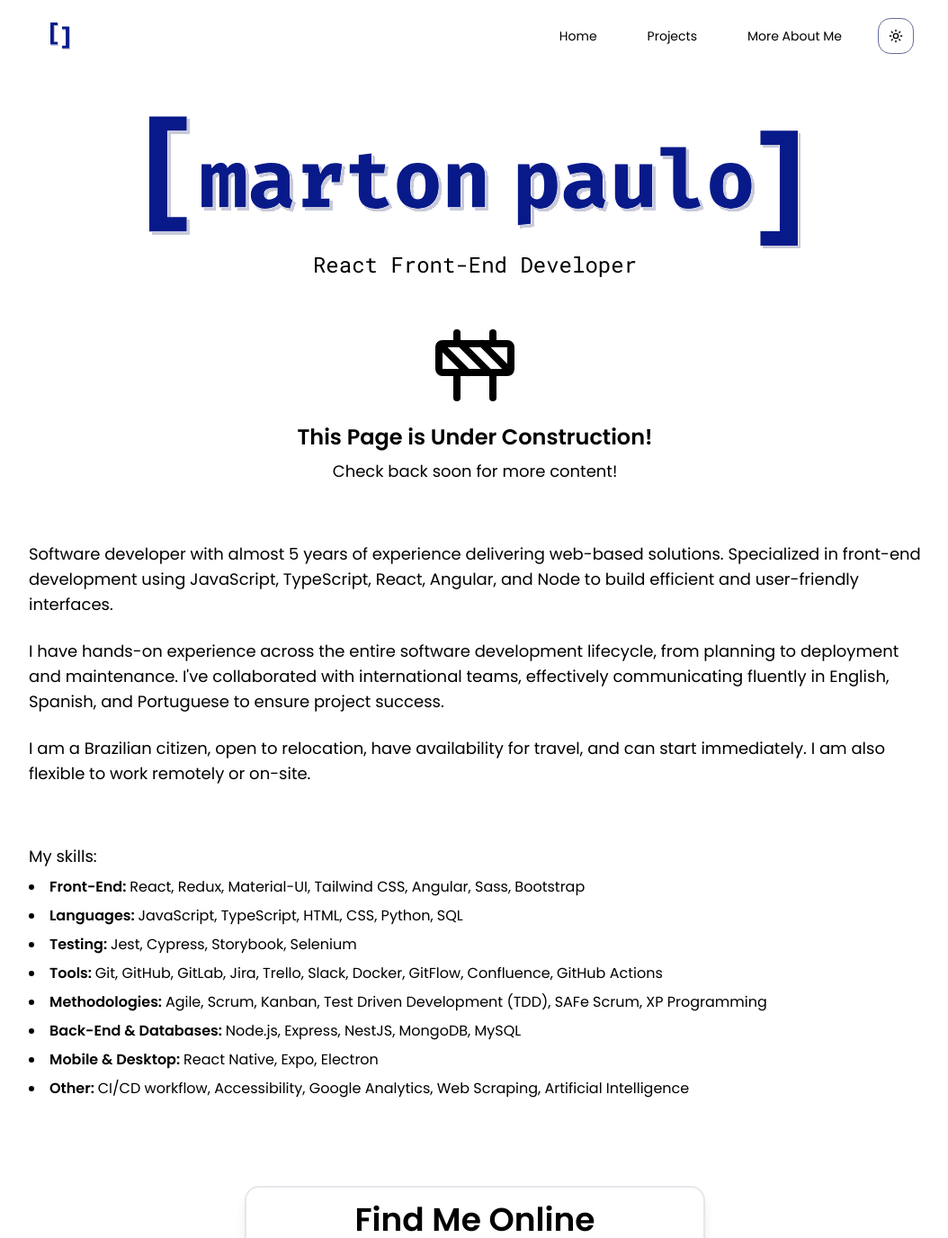
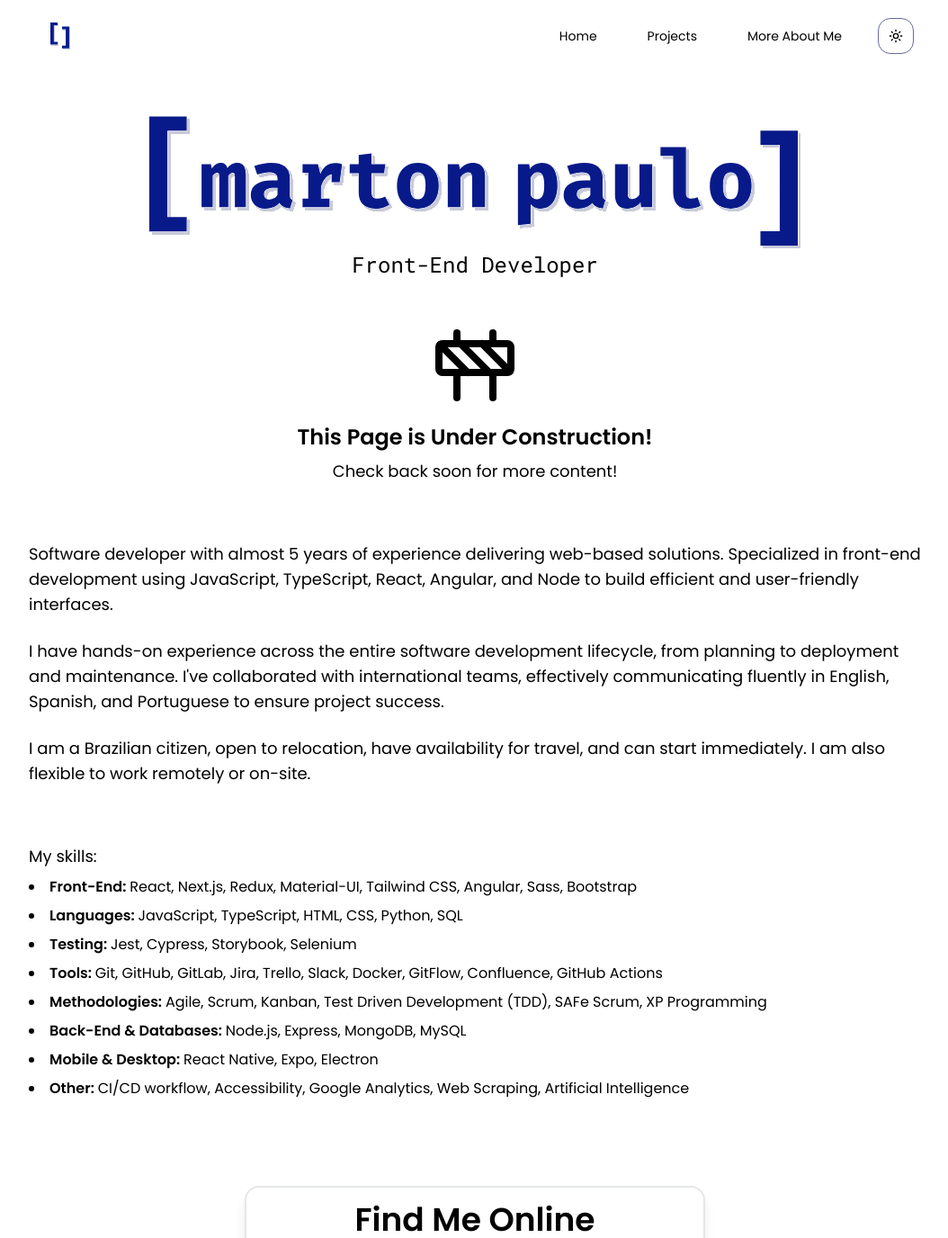
Before and after one commit to martonpaulo/portfolio, a Next.js app: page / in a window 1280 px wide. Shown: the top 1376 px of the page at 90% size, without its empty margins (112-1166 px from the left). Built offline with nearby package versions, Linux system fonts and the light colour scheme.

Commit message:
docs: update README content; style: modify labels on the site

```diff
--- a/src/app/components/Header.tsx
+++ b/src/app/components/Header.tsx
@@ -29,7 +29,7 @@ export default function Header() {
     <header className="flex flex-col items-center mb-8">
       <Cover mode={themeMode} size={size} />
       <p className="text-l sm:text-2xl font-mono text-center">
-        React Front-End Developer
+        Front-End Developer
       </p>
     </header>
   );
--- a/src/app/data/bio.json
+++ b/src/app/data/bio.json
@@ -9,6 +9,7 @@
       "category": "Front-End",
       "items": [
         "React",
+        "Next.js",
         "Redux",
         "Material-UI",
         "Tailwind CSS",
@@ -53,7 +54,7 @@
     },
     {
       "category": "Back-End & Databases",
-      "items": ["Node.js", "Express", "NestJS", "MongoDB", "MySQL"]
+      "items": ["Node.js", "Express", "MongoDB", "MySQL"]
     },
     {
       "category": "Mobile & Desktop",
```
Also changed, not shown: 1 other file (tests, documents, lock files or other folders).
